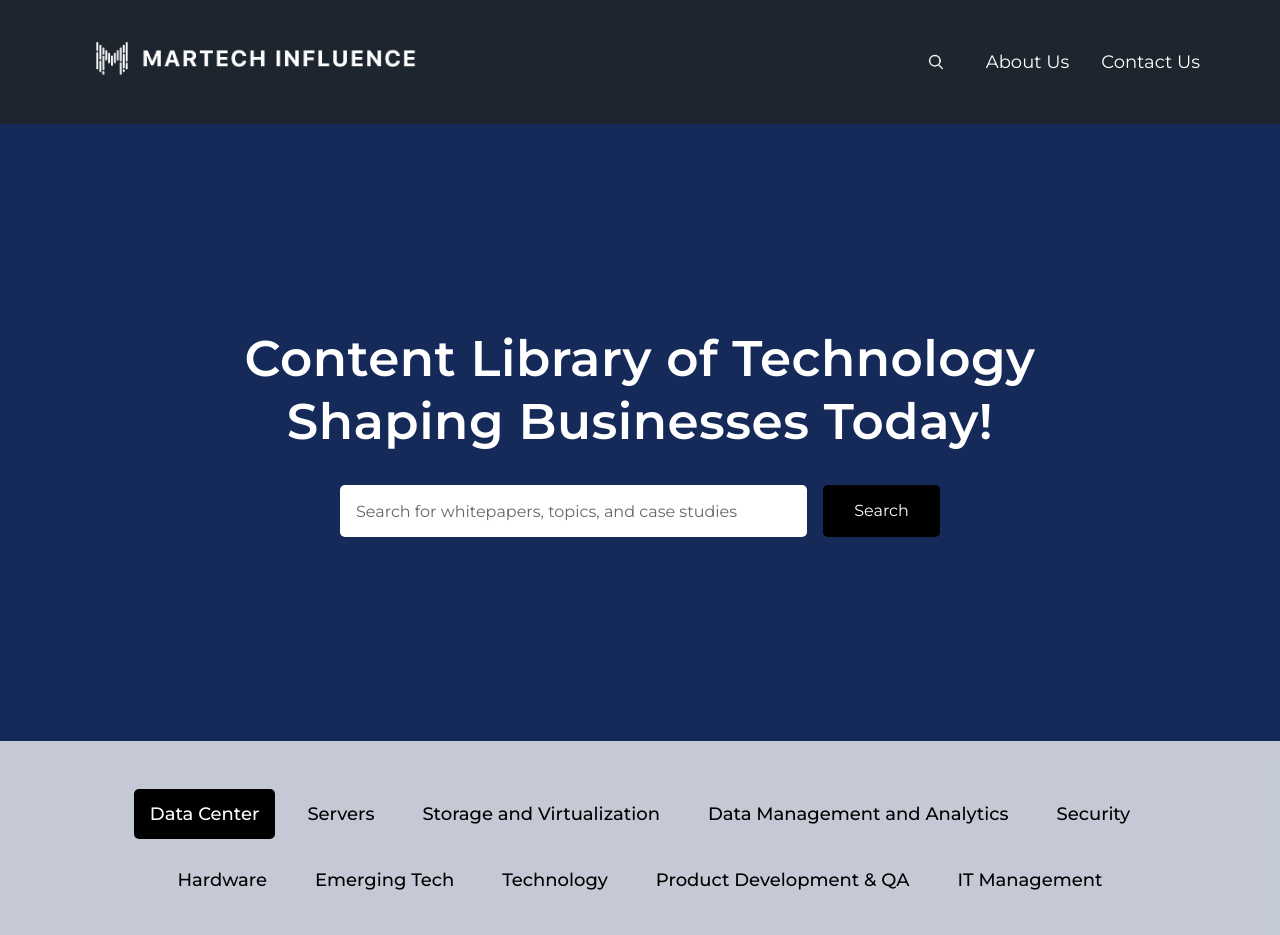
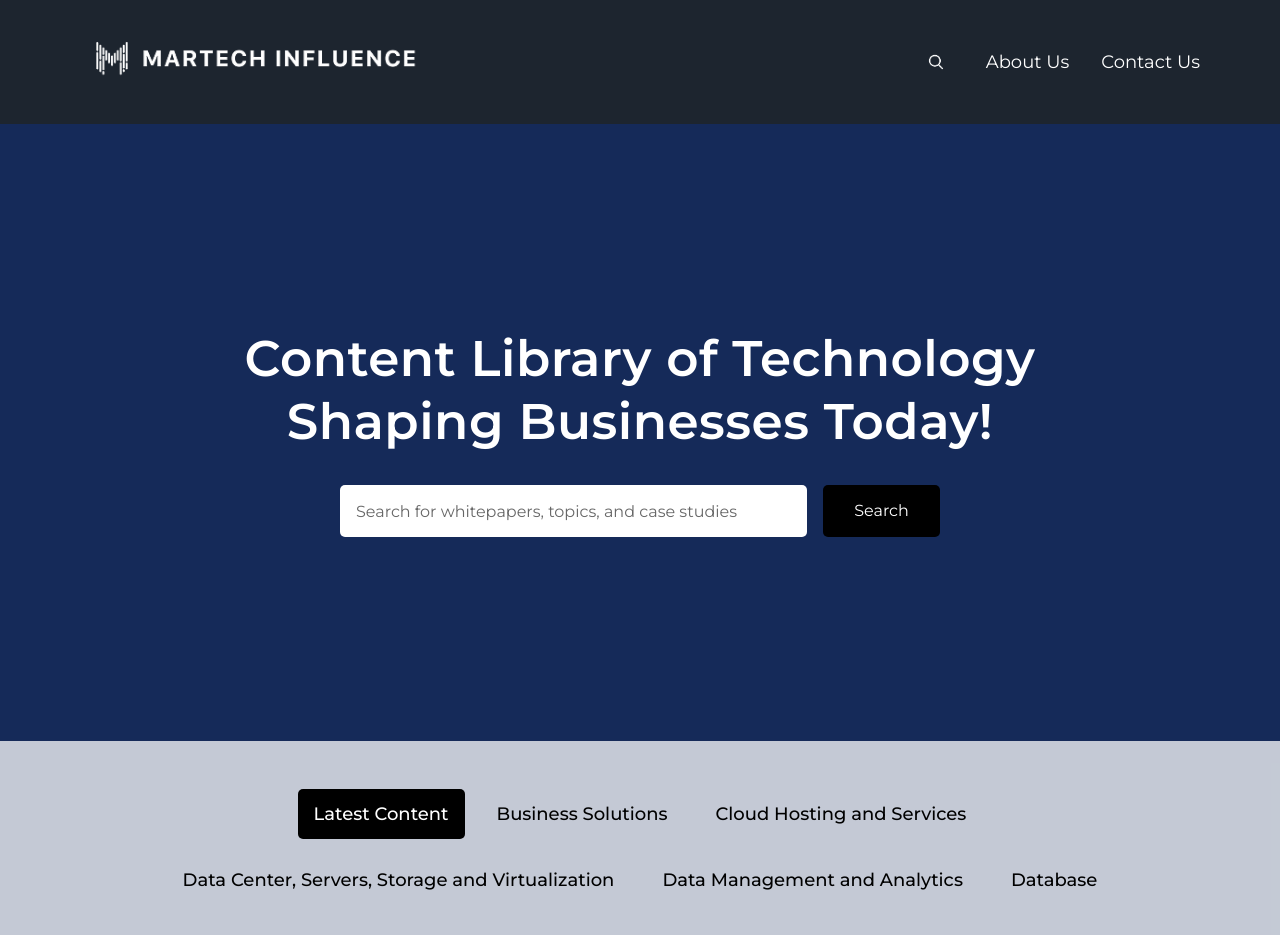
Before and after one commit to itsakshaysharma96/influience, a Next.js app: page / in a window 1280 px wide. Shown: the top 935 px of the page. Built offline with nearby package versions, Linux system fonts and the light colour scheme.

Commit message:
fix categories

```diff
--- a/src/screens/Homepage.tsx
+++ b/src/screens/Homepage.tsx
@@ -35,7 +35,7 @@ const contentItems: ContentItem[] = [
     image: imgRectangle13,
     title: "Optimizing Performance in Industrial Environments: The Honeywell Granit™ Ultra Series",
     description: "This eBook explores how Honeywell's Granit™ Ultra series empowers warehouses, manufacturing units, and logistics hubs to overcome scanning, durability, and operational challenges. It demonstrates how next-generation rugged scanners drive accuracy, speed, and reliability; helping businesses achieve peak performance under the toughest industrial conditions.",
-    categories: ["Data Center", "Data Management and Analytics", "Security", "Storage and Virtualization", "Hardware"]
+    categories: ["Data Center, Servers, Storage and Virtualization", "Data Management and Analytics", "Security", "Hardware"]
   },
   {
     id: 2,
@@ -86,32 +86,31 @@ const contentItems: ContentItem[] = [
 
 // Category definitions
 const primaryCategories = [
-  "Data Center",
-  "Servers",
-  "Storage and Virtualization",
+  "Latest Content",
+  "Business Solutions",
+  "Cloud Hosting and Services",
+  "Data Center, Servers, Storage and Virtualization",
   "Data Management and Analytics",
+  "Database",
+  "Emerging Tech",
+  "Hardware",
+  "IT Management",
+  "Mobile, Wireless and Telecommunication",
+  "Networking (inc wireless)",
+  "Product Development & QA",
   "Security",
-  "Hardware",
-  "Emerging Tech",
-  "Technology",
-  "Product Development & QA",
-  "IT Management"
-];
-
-const secondaryCategories = [
-  "Emerging Tech",
-  "Technology",
-  "Product Development & QA",
-  "IT Management"
+  "Software Engineering, Programming, APIs & Services",
+  "Technology"
 ];
 
 export default function Homepage() {
-  const [selectedCategory, setSelectedCategory] = useState<string>("Data Center");
+  const [selectedCategory, setSelectedCategory] = useState<string>("Latest Content");
   const [searchQuery, setSearchQuery] = useState<string>("");
 
   // Filter content based on selected category and search query
   const filteredContent = contentItems.filter((item) => {
-    const matchesCategory = item.categories.includes(selectedCategory);
+    // If "Latest Content" is selected, show all items
+    const matchesCategory = selectedCategory === "Latest Content" || item.categories.includes(selectedCategory);
     const matchesSearch =
       searchQuery === "" ||
       item.title.toLowerCase().includes(searchQuery.toLowerCase()) ||
@@ -153,20 +152,20 @@ export default function Homepage() {
       {/* Category Filters */}
       <section className="w-full bg-[rgba(21,42,89,0.25)] py-12">
         <div className="max-w-[1920px] mx-auto px-4 xl:px-[80px] 2xl:px-[162px]">
-          {/* Primary Category Filters */}
-          <div className="flex items-center justify-center gap-4 mb-8 flex-wrap">
+          {/* Category Filters */}
+          <div className="flex items-center justify-center gap-2 md:gap-4 mb-8 flex-wrap">
             {primaryCategories.map((category) => (
               <button
                 key={category}
                 onClick={() => setSelectedCategory(category)}
-                className={`h-[50px] rounded-[5px] px-2 md:px-4 flex items-center transition-colors ${
+                className={`h-[50px] rounded-[5px] px-2 md:px-4 flex items-center transition-colors whitespace-nowrap ${
                   selectedCategory === category
                     ? "bg-black"
                     : "bg-transparent hover:bg-gray-200"
                 }`}
               >
                 <span
-                  className={`font-montserrat font-medium text-[16px] md:text-[18px] ${
+                  className={`font-montserrat font-medium text-[14px] md:text-[16px] lg:text-[18px] ${
                     selectedCategory === category ? "text-white" : "text-black"
                   }`}
                 >
@@ -175,29 +174,6 @@ export default function Homepage() {
               </button>
             ))}
           </div>
-
-          {/* Secondary Category Filters */}
-          {/* <div className="flex items-center justify-center gap-4 mb-12 flex-wrap">
-            {secondaryCategories.map((category) => (
-              <button
-                key={category}
-                onClick={() => setSelectedCategory(category)}
-                className={`h-[50px] rounded-[5px] px-2 md:px-6 flex items-center transition-colors ${
-                  selectedCategory === category
-                    ? "bg-black"
-                    : "bg-transparent hover:bg-gray-200"
-                }`}
-              >
-                <span
-                  className={`font-montserrat font-medium text-[16px] md:text-[20px] ${
-                    selectedCategory === category ? "text-white" : "text-black"
-                  }`}
-                >
-                  {category}
-                </span>
-              </button>
-            ))}
-          </div> */}
 
           {/* Content Grid */}
           {filteredContent.length > 0 ? (
```
